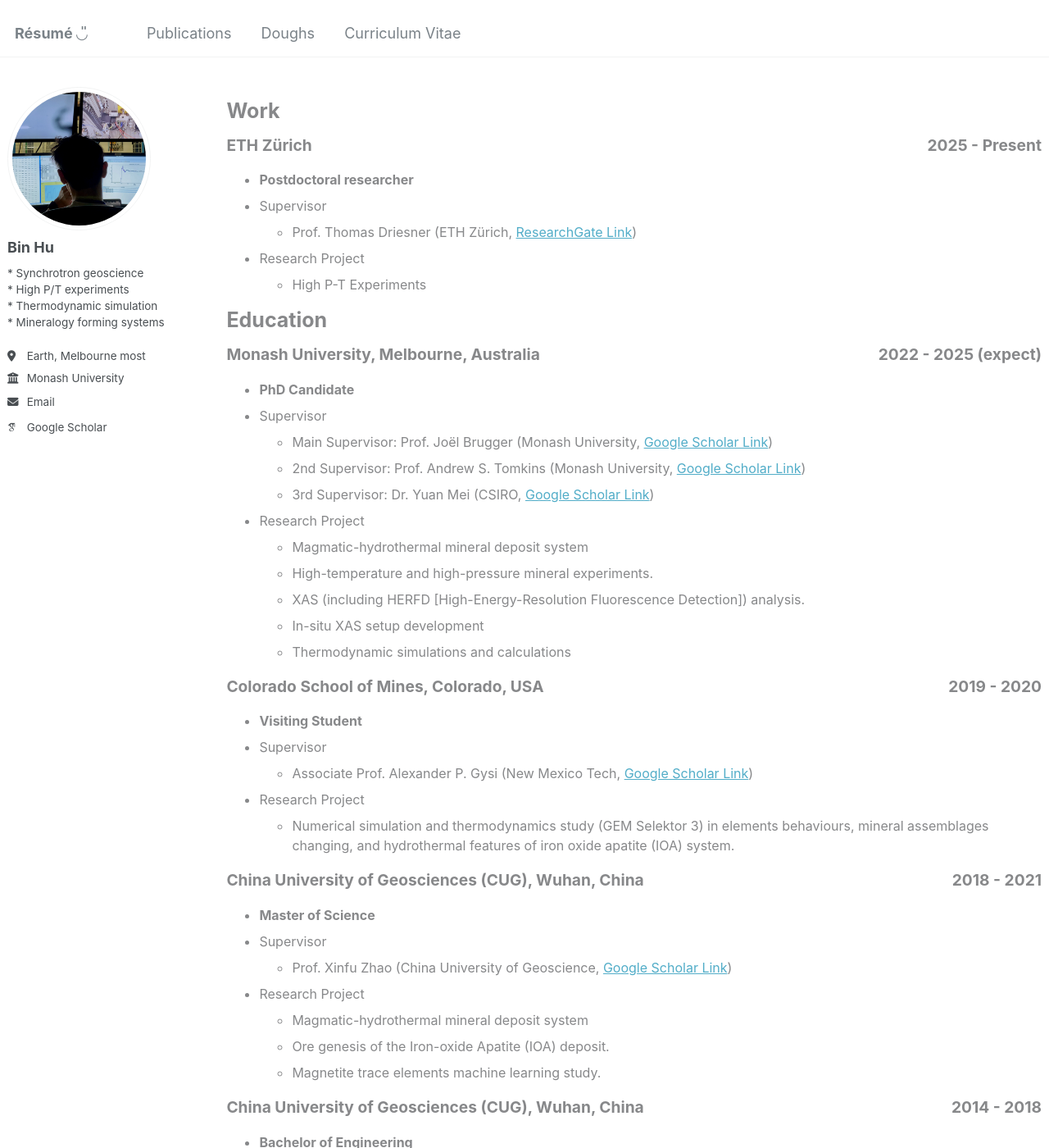
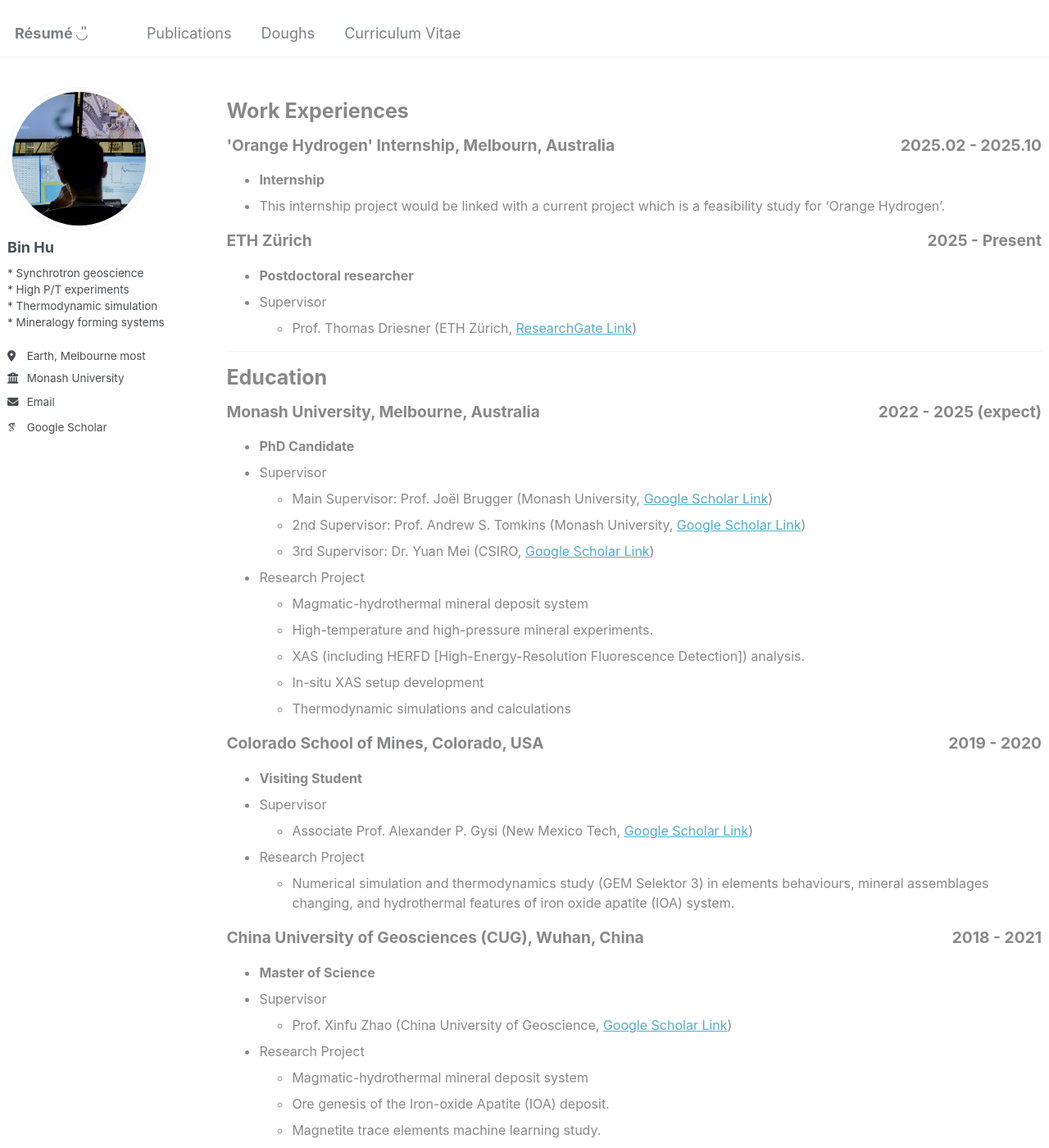
Before and after one commit to bhchemx/bhchemx.github.io, a Jekyll site: the page built from _pages/cv.md, in a window 1280 px wide and 1400 px high. Shown: the whole window at 82% size. Built offline with Jekyll 4.4.1, drawn with Linux system fonts in a browser that asks for light colours; some web fonts are replaced; some of the changed text lies outside the part shown.

Commit message:
Update cv.md

```diff
--- a/_pages/cv.md
+++ b/_pages/cv.md
@@ -9,7 +9,16 @@
 
 {% include base_path %}
 
-# Work
+# Work Experiences
+
+<div style="display: flex; justify-content: space-between; font-size: 1.2em;">
+    <span><strong>'Orange Hydrogen' Internship, Melbourn, Australia</strong></span>
+    <span><strong>2025.02 - 2025.10</strong></span>
+</div>
+* **Internship**
+* This internship project would be linked with a current project which is a feasibility study for
+'Orange Hydrogen'.
+
 <div style="display: flex; justify-content: space-between; font-size: 1.2em;">
     <span><strong>ETH Zürich</strong></span>
     <span><strong>2025 - Present</strong></span>
@@ -17,8 +26,9 @@
 * **Postdoctoral researcher**
 * Supervisor
   * Prof. Thomas Driesner (ETH Zürich, <a href="https://www.researchgate.net/profile/Thomas-Driesner">ResearchGate Link</a>)
-* Research Project
-  * High P-T Experiments
+
+
+<hr />
 
 # Education
 <div style="display: flex; justify-content: space-between; font-size: 1.2em;">
@@ -68,18 +78,6 @@
 
 <hr />
 
-# Work Experiences
-
-<div style="display: flex; justify-content: space-between; font-size: 1.2em;">
-    <span><strong>'Orange Hydrogen' Internship, Melbourn, Australia</strong></span>
-    <span><strong>2025.02 - Present</strong></span>
-</div>
-* **Internship**
-* This internship project would be linked with a current project which is a feasibility study for
-'Orange Hydrogen'.
-
-<hr />
-
 # Academic Experiences
 
 <div style="display: flex; justify-content: space-between; font-size: 1.2em;">
```
